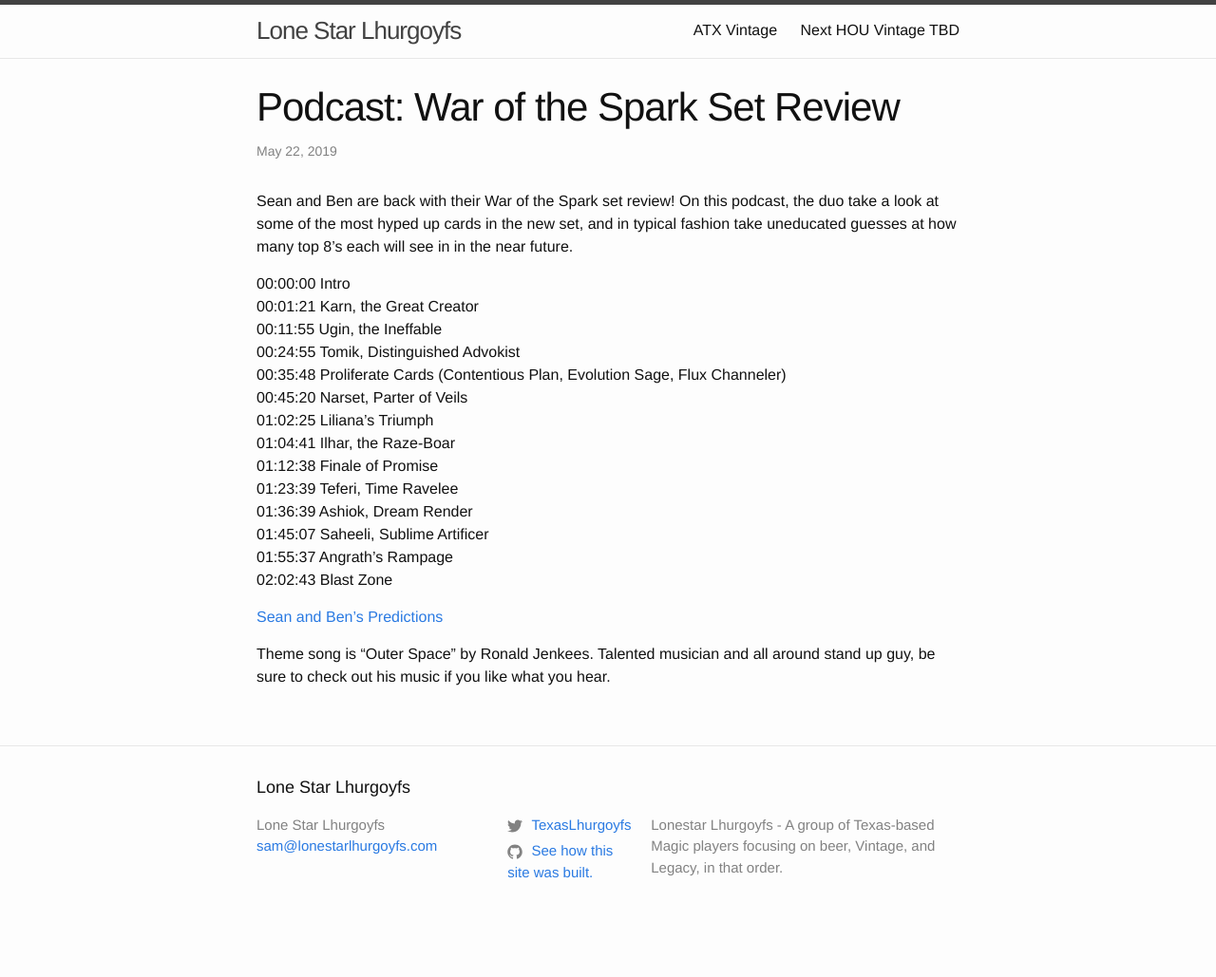
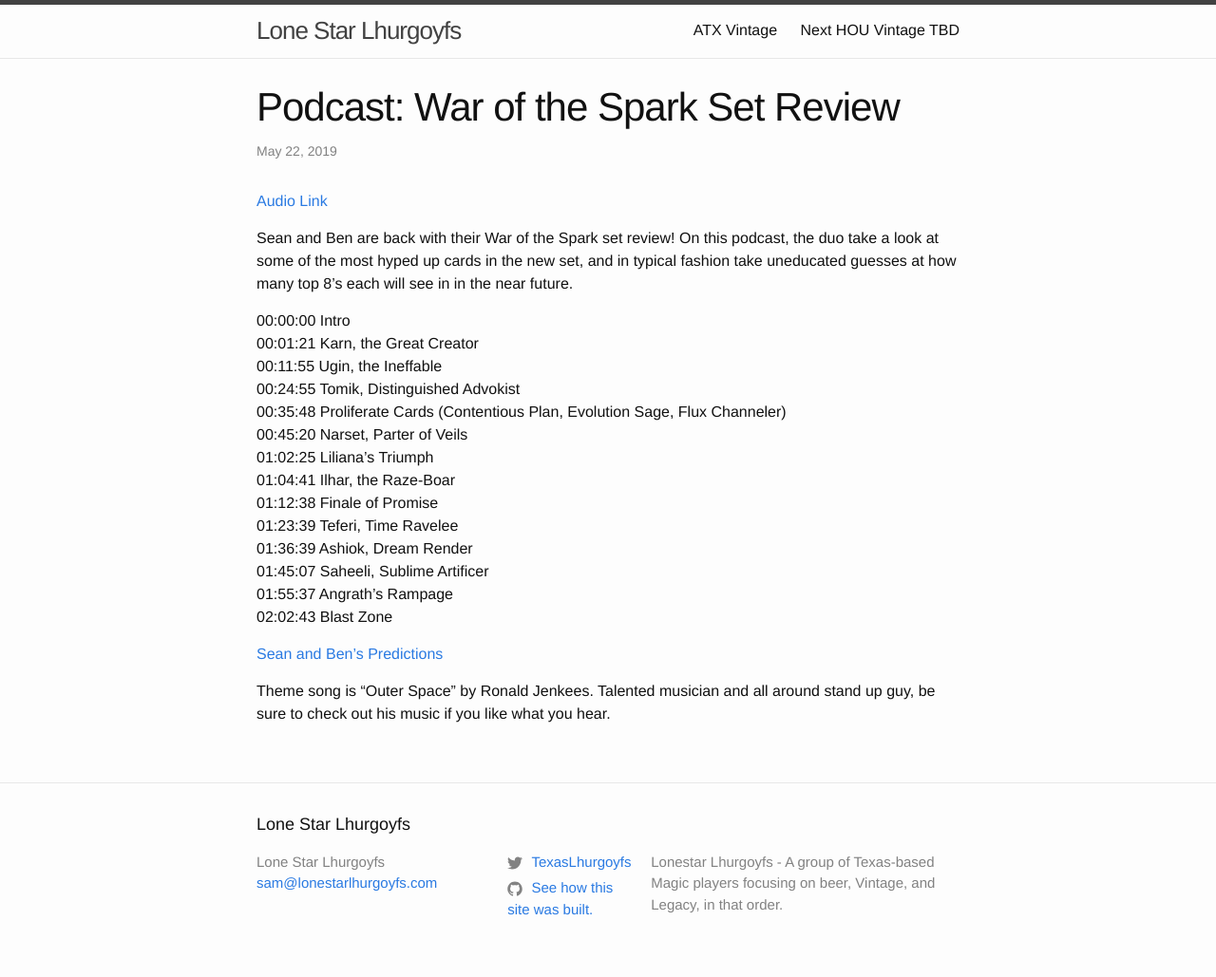
Before and after one commit to LoneStarLhurgoyfs/lonestarlhurgoyfs.github.io, a Jekyll site: the page built from _posts/2019-05-02-Podcast-WAR-Review.markdown, in a window 1280 px wide. Shown: the whole page at 95% size. Built offline with Jekyll 4.4.1, drawn with Linux system fonts in a browser that asks for light colours; before the commit the page ends 990 px from its top, so only the background shows below that.

Commit message:
Adding audio link to podcast
I'm just a copy paste monkey.

```diff
--- a/_posts/2019-05-02-Podcast-WAR-Review.markdown
+++ b/_posts/2019-05-02-Podcast-WAR-Review.markdown
@@ -12,6 +12,8 @@ length: "193722330" #filesize in byte
 explicit: "yes" #other option is no
 block: "no" #means is shown in itunes
 ---
+
+[Audio Link](https://audio.lonestarlhurgoyfs.com/Lone_Star_Legacy_23_WAR_Review.mp3)
 
 Sean and Ben are back with their War of the Spark set review! On this podcast, the duo take a look at some of the most hyped up cards in the new set, and in typical fashion take uneducated guesses at how many top 8's each will see in in the near future.
 
```
